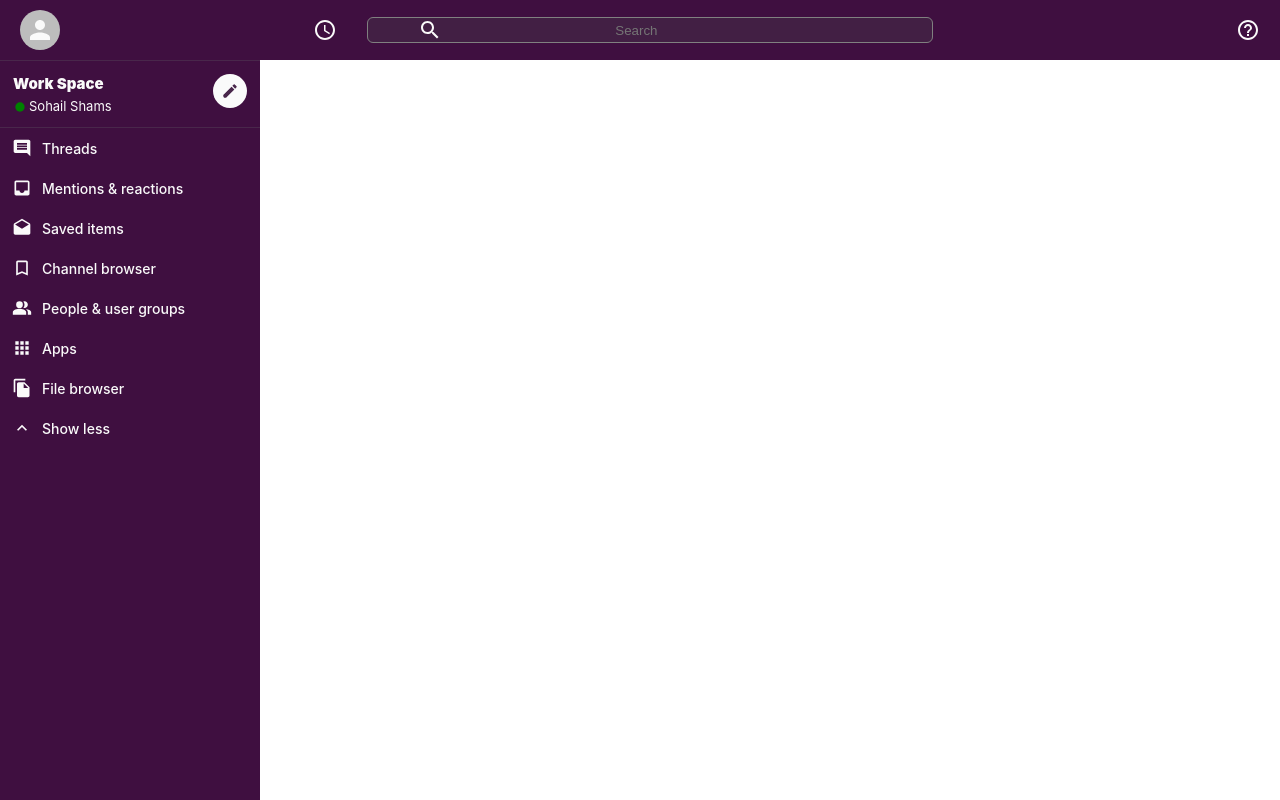
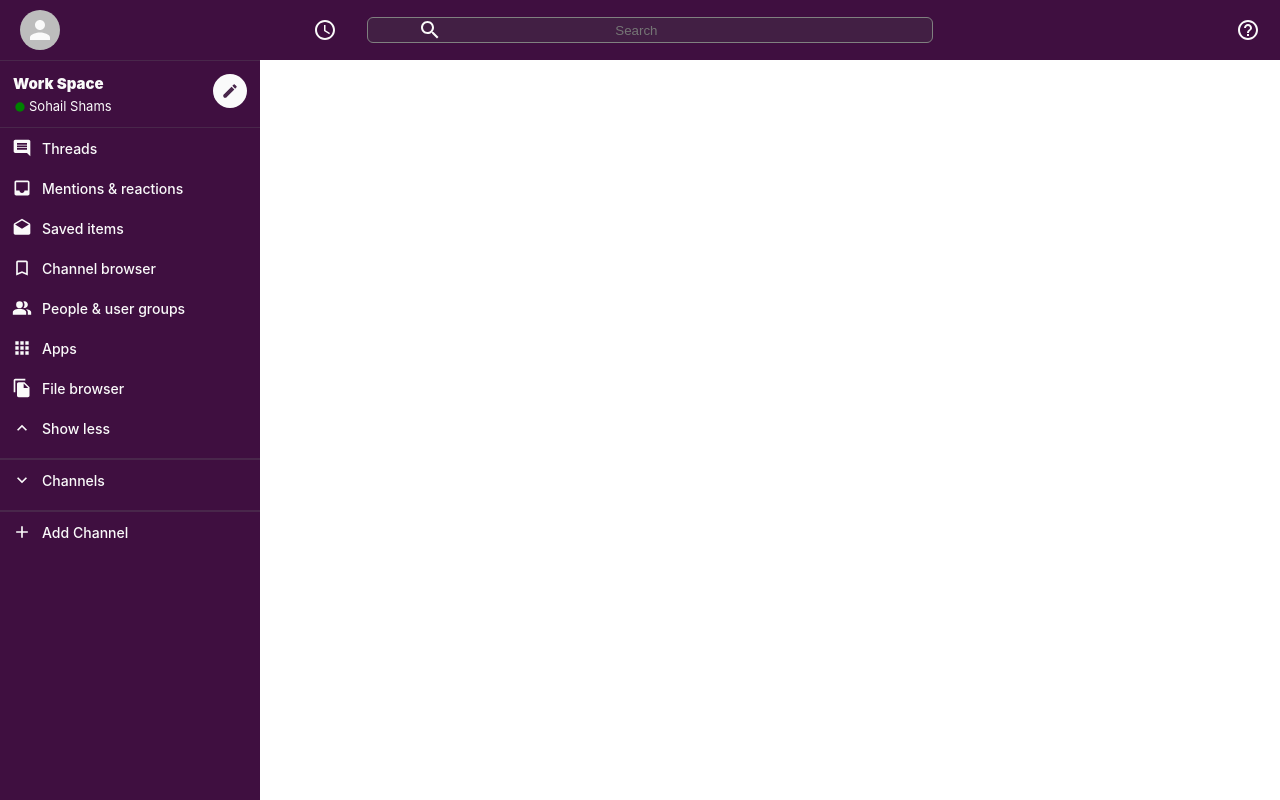
Before and after one commit to sohailshams/slack-clone, a React (Create React App) app: page / in a window 1280 px wide. Built offline with nearby package versions, Linux system fonts and the light colour scheme.

Commit message:
Added ExpandMoreIcon, AddIcon and passed them as props together with addChannelOption and title in SidebarOption component  - added horizontal rule and styled them

```diff
--- a/src/components/Sidebar.js
+++ b/src/components/Sidebar.js
@@ -11,6 +11,8 @@ import FileCopyIcon from '@material-ui/icons/FileCopy';
 import PeopleAltIcon from '@material-ui/icons/PeopleAlt';
 import AppsIcon from '@material-ui/icons/Apps';
 import ExpandLessIcon from '@material-ui/icons/ExpandLess';
+import ExpandMoreIcon from '@material-ui/icons/ExpandMore';
+import AddIcon from '@material-ui/icons/Add';
 
 function Sidebar() {
   return (
@@ -33,6 +35,10 @@ function Sidebar() {
       <SidebarOption Icon={AppsIcon} title="Apps" />
       <SidebarOption Icon={FileCopyIcon} title="File browser" />
       <SidebarOption Icon={ExpandLessIcon} title="Show less" />
+      <hr />
+      <SidebarOption Icon={ExpandMoreIcon} title="Channels" />
+      <hr />
+      <SidebarOption Icon={AddIcon} addChannelOption title="Add Channel" />
     </SidebarContainer>
   );
 }
--- a/src/components/Sidebar.styles.js
+++ b/src/components/Sidebar.styles.js
@@ -7,6 +7,12 @@ export const SidebarContainer = styled.div`
   flex: 0.3;
   border-top: 1px solid #49274b;
   max-width: 260px;
+
+  > hr {
+    margin-top: 10px;
+    margin-bottom: 10 px;
+    border: 1px solid #49274b;
+  }
 `;
 
 export const SidebarHeader = styled.div`
--- a/src/components/SidebarOption.js
+++ b/src/components/SidebarOption.js
@@ -4,7 +4,7 @@ import {
   SidebarOptionContainer,
 } from './SidebarOption.styles';
 
-function SidebarOption({ Icon, title }) {
+function SidebarOption({ Icon, title, addChannelOption }) {
   return (
     <SidebarOptionContainer>
       {Icon && <Icon fontSize="small" style={{ padding: 10 }} />}
```
